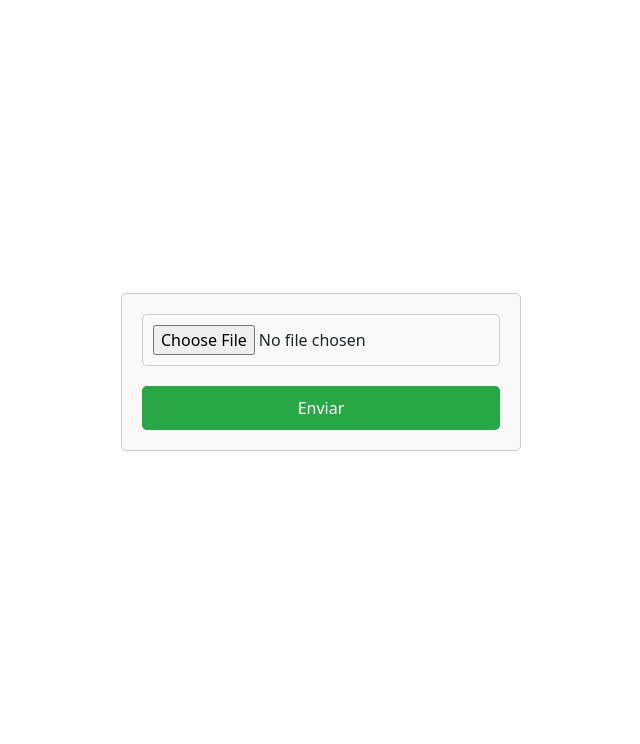
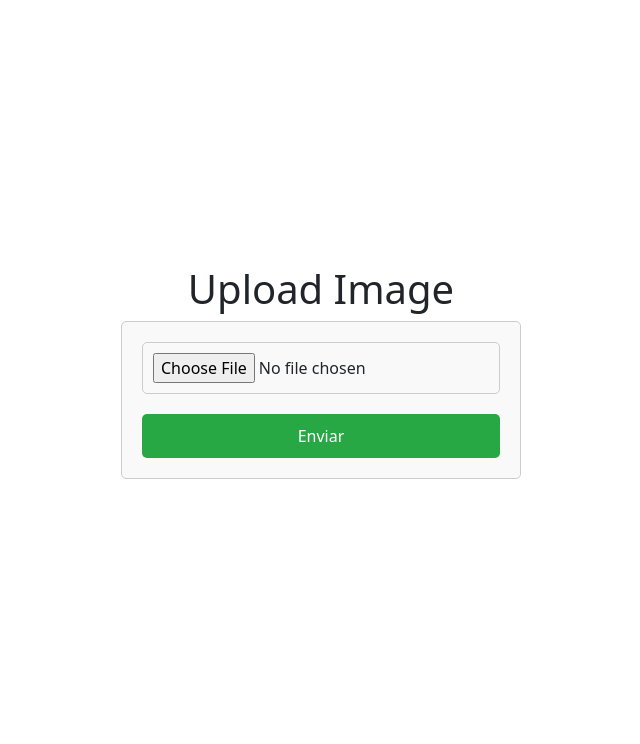
Before and after one commit to aulas-cria/magiclens, a Flask app: page /view/image/upload in a window 1280 px wide. Shown: the part 56-800 px from the top of the page, without its empty margins (319-959 px from the left). Run offline with Flask 3, Linux system fonts and the light colour scheme.

Commit message:
refactor(app): remove unused import in app.py and add missing import in api.py; update base.html layout and style for upload_image.html

```diff
--- a/magiclens/app.py
+++ b/magiclens/app.py
@@ -1,5 +1,3 @@
-import os
-
 from flask import Flask, redirect
 
 from magiclens.routes.view import view_image_bp
--- a/magiclens/routes/api.py
+++ b/magiclens/routes/api.py
@@ -1,3 +1,5 @@
+import os
+
 from flask import Blueprint, request, jsonify, redirect, url_for
 
 from magiclens.storage.local_handler import LocalHandler
--- a/magiclens/templates/base.html
+++ b/magiclens/templates/base.html
@@ -5,7 +5,8 @@
 <body class="h-100 d-flex flex-column justify-content-center align-items-center">
   {% import '_navbar.html' as navbar %}
   {{ navbar.navbar() }}
-  <section class="container-fluid flex-grow-1 d-flex justify-content-center align-items-center">
+  <section class="container-fluid flex-grow-1 d-flex flex-column justify-content-center align-items-center">
+  {% block header %}{% endblock %}
   {% for message in get_flashed_messages() %}
     <div class="flash">{{ message }}</div>
   {% endfor %}
--- a/magiclens/templates/upload_image.html
+++ b/magiclens/templates/upload_image.html
@@ -10,7 +10,7 @@
     <div class="upload-form">
         <form action="/api/image" method="POST" enctype="multipart/form-data">
             <input type="file" name="file" accept="image/*" required>
-            <input type="submit" value="Enviar">
+            <input type="submit" value="Enviar" class="btn btn-outline-dark">
         </form>
     </div>
 {% endblock %}
```
